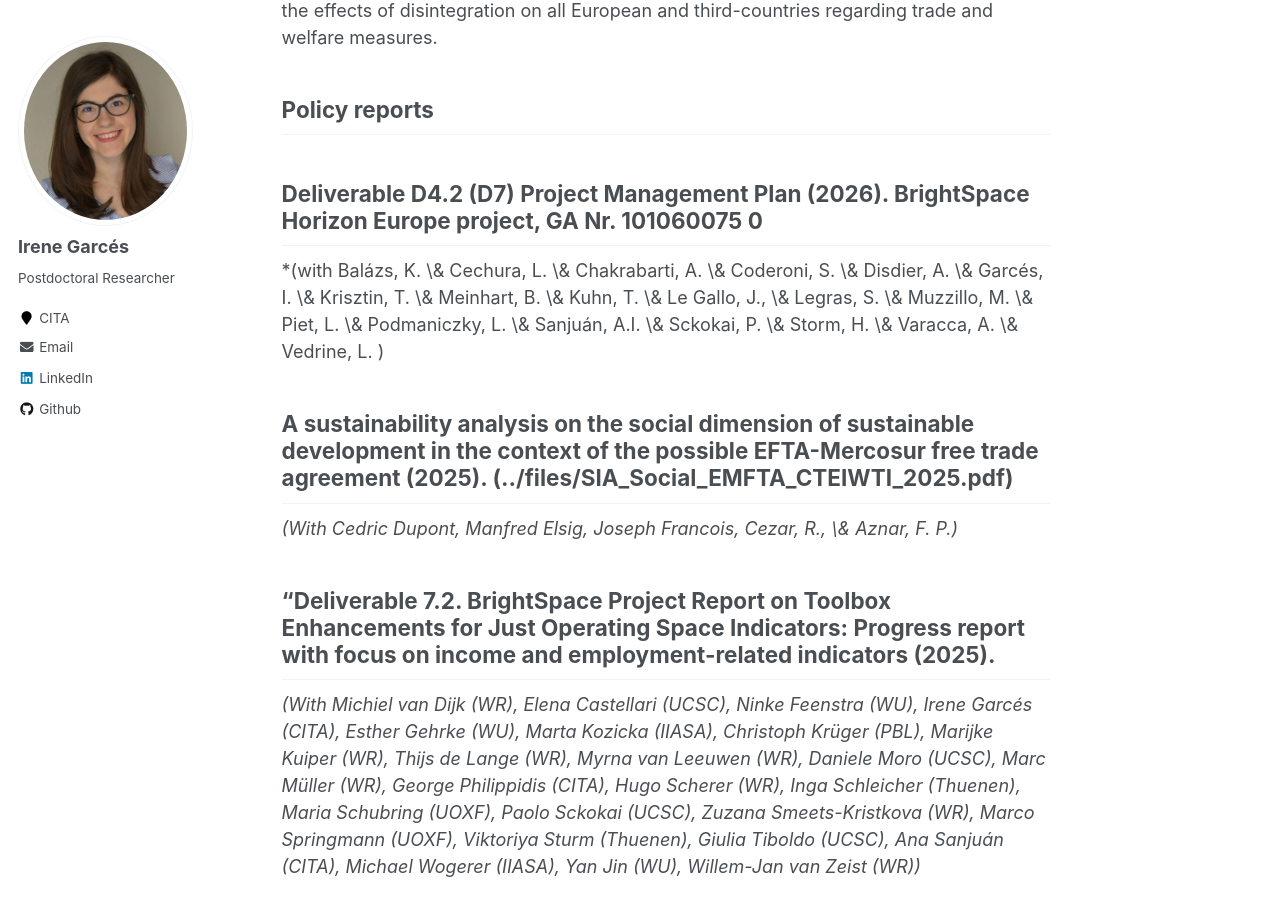
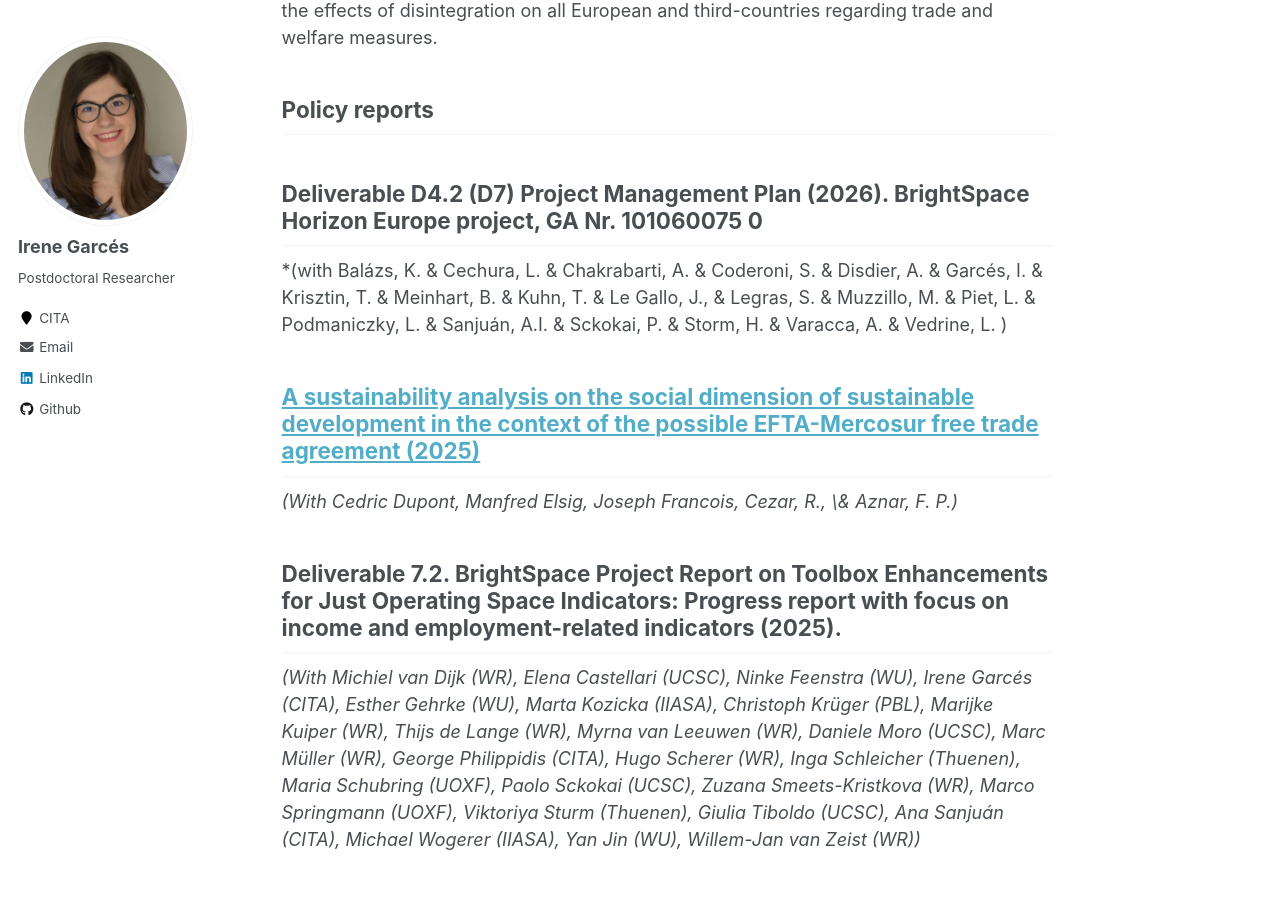
Before and after one commit to IreneGarces/irenegarces.github.io, a Jekyll site: the page built from _pages/research.md, in a window 1280 px wide and 900 px high, scrolled down 2761 px. Built offline with Jekyll 4.4.1, drawn with Linux system fonts in a browser that asks for light colours; some of the changed text lies outside the part shown.

Commit message:
Update research.md

```diff
--- a/_pages/research.md
+++ b/_pages/research.md
@@ -54,27 +54,22 @@ This paper received the away for the best research paper presented by a young sc
 ## The EU MRLS on pesticides and EU competitiveness
 *(with Ana I.Sanjuán and George Philippidis)*
 
-## “Bridging ex-post and ex-ante EU social indicator trends: Anexplorative modelling analysis for SDG4 and SDG5”
+## Bridging ex-post and ex-ante EU social indicator trends: An explorative modelling analysis for SDG4 and SDG5
 *(with George Philippidis and Ana I.Sanjuán)*
 
 
 ## Trade cost estimates of the EU single market
 *(with Joseph Francois)*
 
-The past fifty years have witnessed an upsurge in trade integration which has crystallized in the multiplication in the number of economic integration agreements.
-However, in the last decade, fears of de-globalization and disintegration of current international structures have spurred across the world and particularly impacted
-the European Union after Brexit. Nowadays, trade agreements go beyond tariff reductions and include also non-tariff and trade facilitation measures. In this context,
-proper quantification exercises of the consequences that a possible European disintegration would have are of utmost importance. We propose departing from a structural
-gravity model to estimate the effects of trade agreements in Europe to include the negative values of these estimated shocks into a general equilibrium model consistent
-with firm heterogeneity à la Melitz to analyze the effects of disintegration on all European and third-countries regarding trade and welfare measures.
+The past fifty years have witnessed an upsurge in trade integration which has crystallized in the multiplication in the number of economic integration agreements. However, in the last decade, fears of de-globalization and disintegration of current international structures have spurred across the world and particularly impacted the European Union after Brexit. Nowadays, trade agreements go beyond tariff reductions and include also non-tariff and trade facilitation measures. In this context, proper quantification exercises of the consequences that a possible European disintegration would have are of utmost importance. We propose departing from a structural gravity model to estimate the effects of trade agreements in Europe to include the negative values of these estimated shocks into a general equilibrium model consistent with firm heterogeneity à la Melitz to analyze the effects of disintegration on all European and third-countries regarding trade and welfare measures.
 
 ## Policy reports
 
 ## Deliverable D4.2 (D7) Project Management Plan (2026). BrightSpace Horizon Europe project, GA Nr. 101060075 0
-*(with Balázs, K. \& Cechura, L. \& Chakrabarti, A. \& Coderoni, S. \& Disdier, A. \& Garcés, I. \& Krisztin, T. \& Meinhart, B. \& Kuhn, T. \& Le Gallo, J., \& Legras, S. \&  Muzzillo, M. \& Piet, L. \& Podmaniczky, L. \& Sanjuán, A.I. \& Sckokai, P. \& Storm, H. \& Varacca, A. \& Vedrine, L. )
+*(with Balázs, K. & Cechura, L. & Chakrabarti, A. & Coderoni, S. & Disdier, A. & Garcés, I. & Krisztin, T. & Meinhart, B. & Kuhn, T. & Le Gallo, J., & Legras, S. &  Muzzillo, M. & Piet, L. & Podmaniczky, L. & Sanjuán, A.I. & Sckokai, P. & Storm, H. & Varacca, A. & Vedrine, L. )
 
-## A sustainability analysis on the social dimension of sustainable development in the context of the possible EFTA-Mercosur free trade agreement (2025). (../files/SIA_Social_EMFTA_CTEIWTI_2025.pdf)
+## [A sustainability analysis on the social dimension of sustainable development in the context of the possible EFTA-Mercosur free trade agreement (2025)](../files/SIA_Social_EMFTA_CTEIWTI_2025.pdf)
 *(With Cedric Dupont, Manfred Elsig, Joseph Francois, Cezar, R., \& Aznar, F. P.)*
 
-## “Deliverable 7.2. BrightSpace Project Report on Toolbox Enhancements for Just Operating Space Indicators: Progress report with focus on income and employment-related indicators (2025).
+## Deliverable 7.2. BrightSpace Project Report on Toolbox Enhancements for Just Operating Space Indicators: Progress report with focus on income and employment-related indicators (2025).
 *(With Michiel van Dijk (WR), Elena Castellari (UCSC), Ninke Feenstra (WU), Irene Garcés (CITA), Esther Gehrke (WU), Marta Kozicka (IIASA), Christoph Krüger (PBL), Marijke Kuiper (WR), Thijs de Lange (WR),  Myrna van Leeuwen (WR), Daniele Moro (UCSC), Marc Müller (WR), George Philippidis (CITA), Hugo Scherer (WR), Inga Schleicher (Thuenen), Maria Schubring (UOXF), Paolo Sckokai (UCSC), Zuzana Smeets-Kristkova (WR), Marco Springmann (UOXF), Viktoriya Sturm (Thuenen), Giulia Tiboldo (UCSC), Ana Sanjuán (CITA), Michael Wogerer (IIASA), Yan Jin (WU), Willem-Jan van Zeist (WR))*
```
